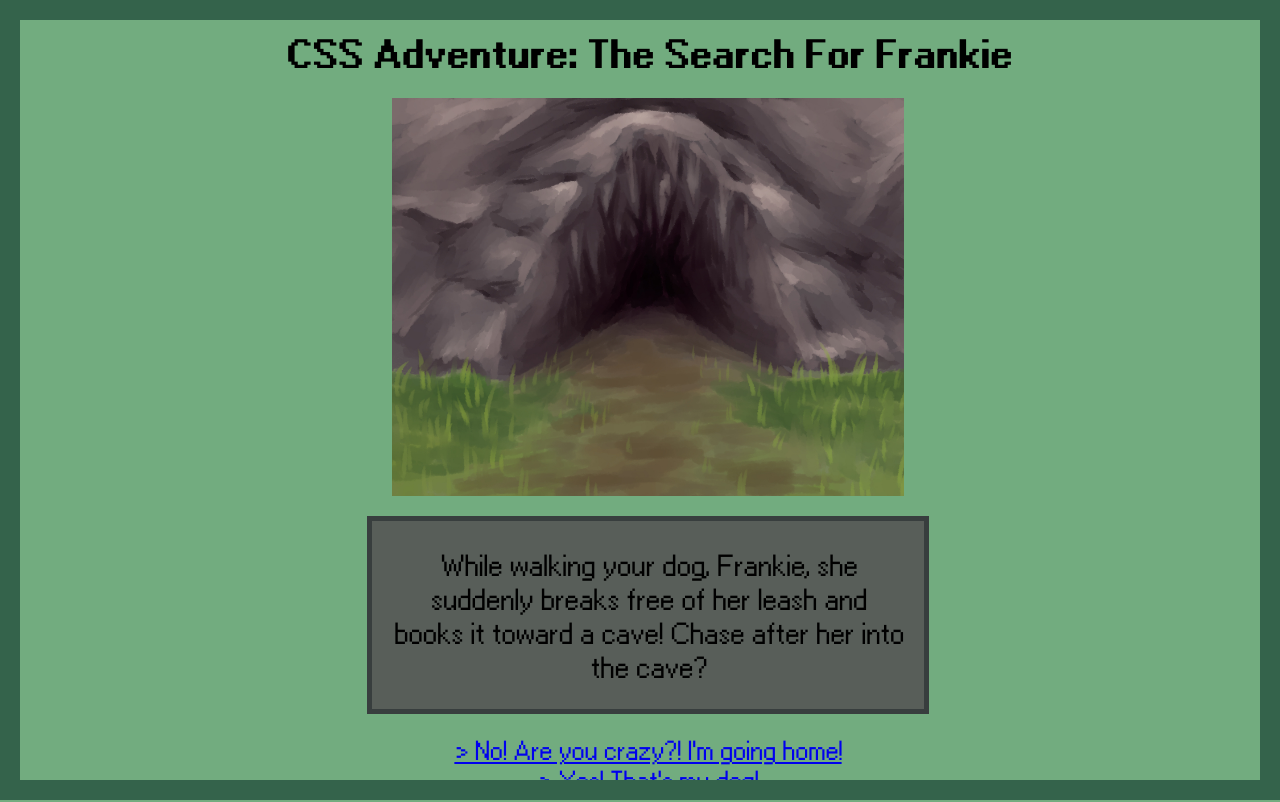
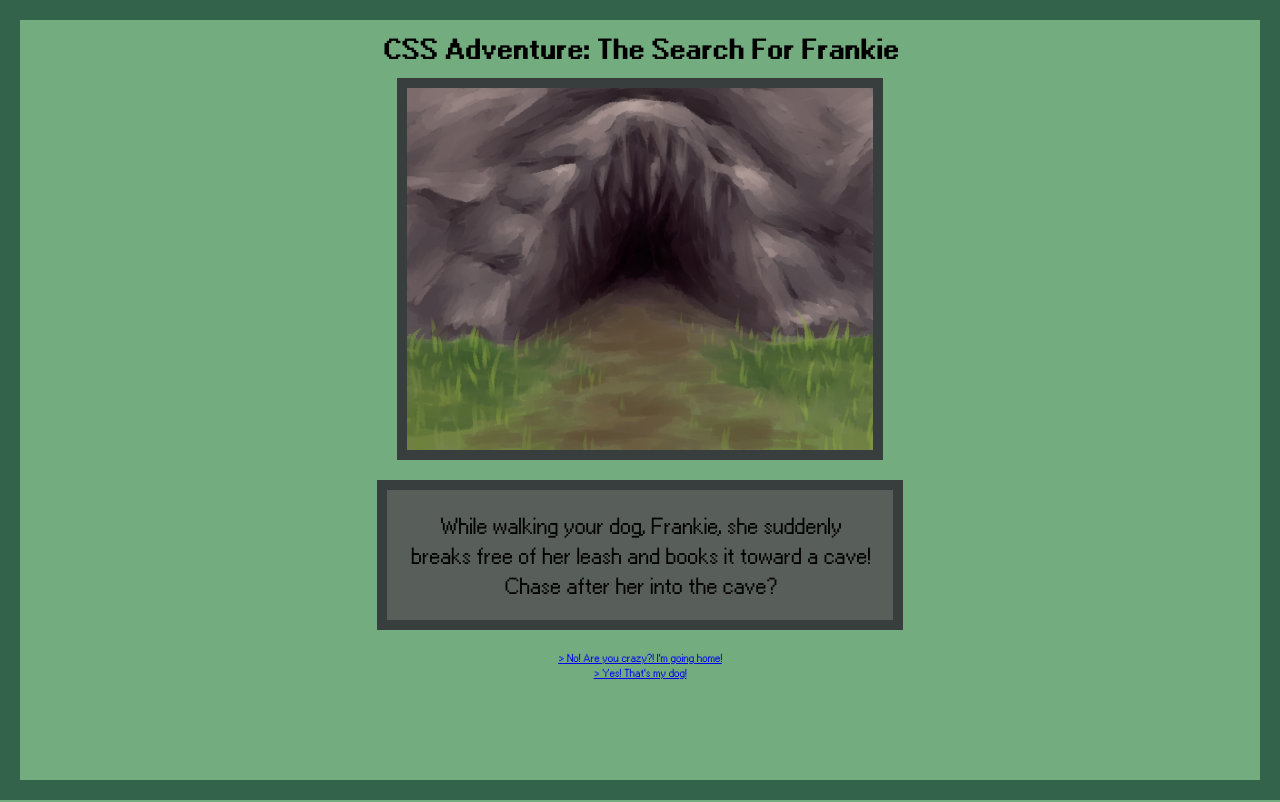
Before and after one commit to abeher00/alex-beherns-interactive-development-2025-fall, a plain HTML site: page css-adventure/css-adventure.html in a window 1280 px wide. Drawn offline with Linux system fonts and the light colour scheme.

Commit message:
changed the way text functions

```diff
--- a/css-adventure/stylesheet.css
+++ b/css-adventure/stylesheet.css
@@ -1,5 +1,7 @@
 html{
  background-color: #72ac7f;
+ font-size: 10px;
+ line-height: 1.5;
 }
 
 @font-face {
@@ -17,6 +19,8 @@ html{
 #newfont{
     font-family: 'ari-w9500';
 }
+
+
 
 #frame-top{
     width: 100%;
@@ -43,13 +47,6 @@ html{
     bottom: 0px;
 }
 
-h1{
-margin-top: 30px;
-align-content: center;
-font-family: ari-w9500-bold;
-font-size: calc(1rem + 1.5vw)
-}
-
 #frame-right{
     width: 20px;
     height: 100%;
@@ -59,25 +56,33 @@ font-size: calc(1rem + 1.5vw)
     top: 0px;
 }
 
+
+h1{
+font-family: ari-w9500-bold;
+font-size: 2rem;
+margin:auto;
+margin-top: 30px;
+margin-bottom: 10px;
+}
+
+
+
 body{
-    width: 100%;
-    height:100%;
+
     font-family: ari-w9500;
     font-weight: normal;
    text-align: center;
    vertical-align: middle;
 }
 
-p{
-    font-size: calc(1rem + .8vw)
-}
 
 .text-box{
-    width: 40%;
-    min-width: 400px;
+    width: calc(40% - 40px);
+    min-width: 360px;
+    max-width: 860px;
     height: fit-content;
     background-color: #585e59;
-    border: 5px solid #383e3e;
+    border: 10px solid #383e3e;
     align-content: center;
     margin-top: 20px;
     margin-bottom: 20px;
@@ -88,13 +93,85 @@ p{
 }
 
 a{
-    font-size: calc(1rem + .6vw)
+
 }
 
 .image-style{
     display: block;
 margin-left: auto;
 margin-right: auto;
-width: 40%;
-min-width: 440px;
+width: calc(40% - 40px);
+min-width: 360px;
+max-width: 860px;
+border: 10px solid #383e3e;
+
 }
+
+
+@media screen and (max-width: 4000px){
+    h1{
+       font-size: 4rem;
+    }
+}
+
+@media screen and (max-width: 1800px){
+    h1{
+       font-size: 3.5rem;
+    }
+}
+
+@media screen and (max-width: 1600px){
+    h1{
+       font-size: 3rem;
+    }
+}
+
+
+@media screen and (max-width: 1330px){
+    h1{
+       font-size: 2.5rem;
+    }
+}
+
+
+@media screen and (max-width: 1080px){
+    h1{
+       font-size: 2rem;
+    }
+}
+
+
+
+
+
+@media screen and (max-width: 4000px){
+    .text-box{
+       font-size: 3.5rem;
+    }
+}
+
+@media screen and (max-width: 1800px){
+    .text-box{
+       font-size: 3rem;
+    }
+}
+
+@media screen and (max-width: 1600px){
+    .text-box{
+       font-size: 2.5rem;
+    }
+}
+
+
+@media screen and (max-width: 1330px){
+    .text-box{
+       font-size: 2rem;
+    }
+}
+
+
+@media screen and (max-width: 1080px){
+    .text-box{
+       font-size: 1.5rem;
+    }
+}
```
Also changed, not shown: css-adventure/css-adventure.html (+2 -0 lines), 1 other file.
